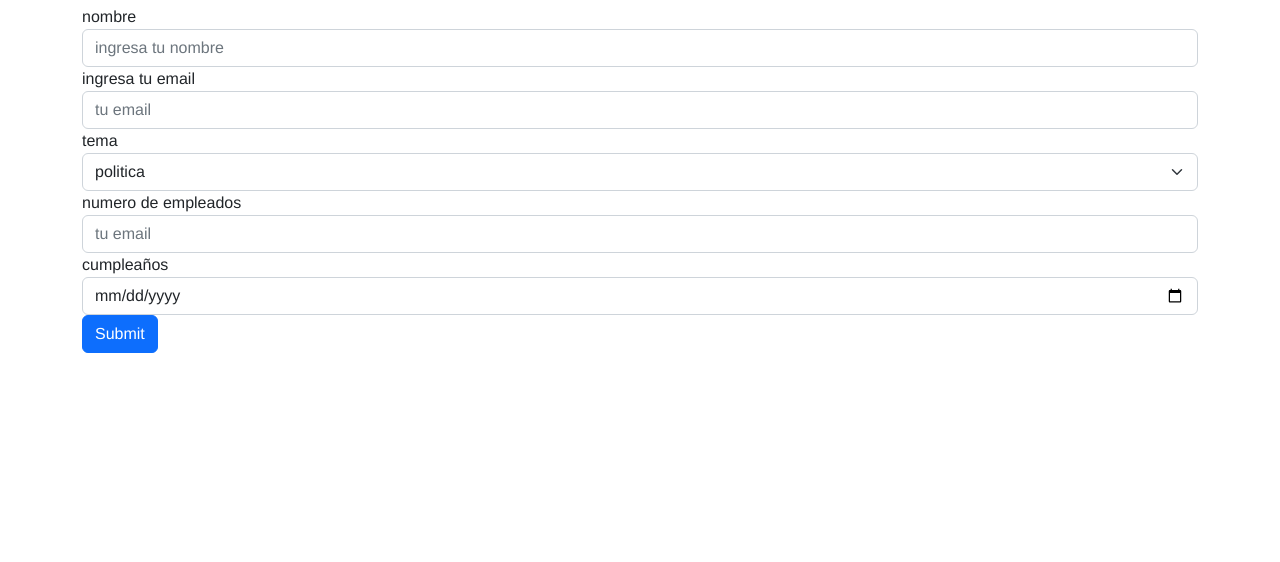
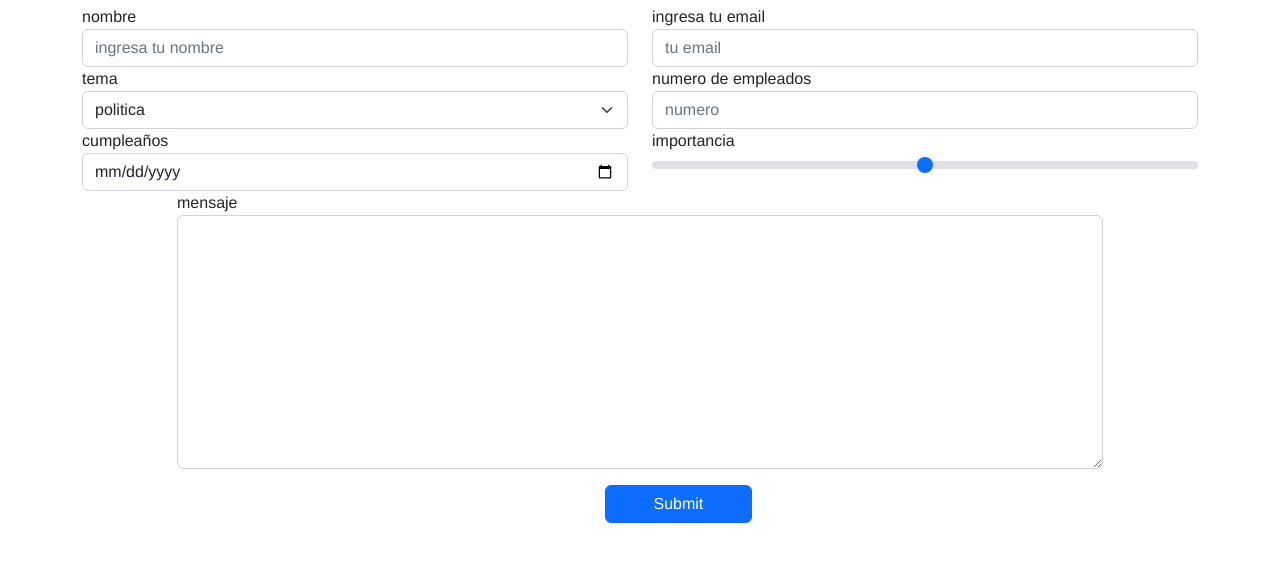
Before and after one commit to fimovol/proyectofinal_becajovenes, a plain HTML site: page formulario_contacto.html in a window 1280 px wide. Shown: the part 106-668 px from the top of the page. Drawn offline with nearby package versions, Linux system fonts and the light colour scheme.

Commit message:
mejorando formulario

```diff
--- a/formulario_contacto.html
+++ b/formulario_contacto.html
@@ -34,16 +34,16 @@
         <section>
             <h1 class="text-center">formulario de contacto</h1>
             <section>
-              <form>
-                <section class="form-group">
+              <form class="row">
+                <section class="form-group col-md-6">
                   <label for="exampleInputEmail1">nombre</label>
                   <input type="text" class="form-control" id="exampleInputEmail1" placeholder="ingresa tu nombre">
                 </section>
-                <section class="form-group">
+                <section class="form-group col-md-6">
                   <label for="exampleInputPassword1">ingresa tu email</label>
                   <input type="email" class="form-control" id="exampleInputPassword1" placeholder="tu email" required>
                 </section>
-                <section class="form-group">
+                <section class="form-group col-md-6">
                   <label class="" for="exampleCheck1">tema</label>
                   <select class="form-select" name="tema_de_formulario" id="tema_de_formulario">
                     <option value="">politica</option>
@@ -51,17 +51,38 @@
                     <option value="">comentario</option>
                     <option value="">felicidades</option>
                     <option value="">retroalimentacion</option>
+                    <option value="">otro</option>
                   </select>
                 </section>
-                <section class="form-group">
+                <section class="form-group col-md-6">
                   <label class="" for="exampleCheck1">numero de empleados</label>
-                  <input type="number" class="form-control" id="exampleInputPassword1" placeholder="tu email" required>
+                  <input type="number" class="form-control" id="exampleInputPassword1" placeholder="numero" required>
                 </section>
-                <section class="form-group">
+                <section class="form-group col-md-6">
                   <label class="" for="exampleCheck1">cumpleaños</label>
-                  <input type="date" class="form-control" id="exampleInputPassword1" placeholder="tu email" required>
+                  <input type="date" class="form-control" id="" placeholder="tu email" >
                 </section>
-                <button type="submit" class="btn btn-primary">Submit</button>
+                <section class="form-group col-md-6">
+                  <label class="" for="exampleCheck1">importancia</label>
+                  <input type="range" class="form-range" id="" placeholder="tu email" >
+                </section>
+                <section class="form-group col-md-12">
+                  <section class="row justify-content-center">
+                    <section class="col-md-10">
+                      <label class="" for="exampleCheck1">mensaje</label>
+                      <textarea class="form-control" name="" id="" cols="30" rows="10"></textarea>
+                    </section>
+                  </section>
+
+                </section>
+                <section class="col-md-12 mt-3">
+                  <section class="row justify-content-center">
+                    <section class="col-md-1">
+                      <button type="submit" class="btn btn-primary px-5">Submit</button>
+                    </section>
+                  </section>
+                </section>
+
               </form>
             </section>
         </section>
```
